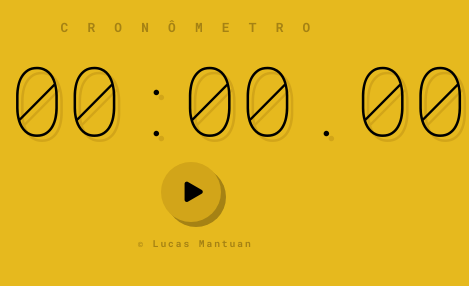
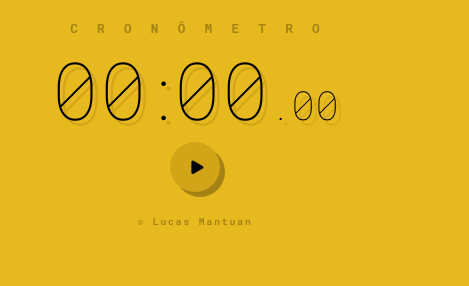
Before and after one commit to lsmantuan/cronometro, a plain HTML site: page index.html in a window 390 px wide. Shown: the whole page, 469 px wide, since content can reach past the window. Drawn offline with Linux system fonts and the light colour scheme.

Commit message:
Alterações Layout

```diff
--- /dev/null
+++ b/css/style.css
@@ -0,0 +1,166 @@
+@charset "utf-8";
+
+@import url("https://fonts.googleapis.com/css2?family=Roboto+Mono:wght@100;300;400;700&display=swap");
+
+@font-face {
+    font-family: "Mantuan";
+    src: url(/fonts/mantuan.ttf);
+}
+
+* {
+    box-sizing: border-box;
+    padding: 0;
+    margin: 0;
+}
+
+
+body {
+    background-color: rgb(230, 185, 30);
+    font-size: 16px;
+}
+
+.botao {
+    font-family: "Mantuan";
+    font-size: 1.2em;
+    height: 50px;
+    width: 50px;
+    border-radius: 50%;
+    border-width: 0;
+    padding: 5px 0 0 5px;
+    background-color: rgb(210, 165, 25);
+    box-shadow: rgb(165, 130, 20) 5px 5px;
+    color: rgb(0, 0, 0);
+    margin: 0 10px;
+}
+
+.botao:hover {
+    box-shadow: rgb(165, 130, 20) 5px 5px, rgb(240, 215, 120) 0 0 60px;
+}
+
+.botao:active {
+    background-color: rgb(190, 145, 20);
+    box-shadow: rgb(165, 130, 20) 1px 1px;
+}
+
+.titulo {
+    font-family: "Roboto Mono", Arial;
+    color: rgb(165, 130, 20);
+    font-size: 0.8em;
+    text-align: center;
+    font-weight: 700;
+    letter-spacing: 1.5em;
+    text-transform: uppercase;
+    margin: 5% 0 0 1.5em;
+}
+
+.rodape {
+    font-family: "Roboto Mono", Arial;
+    color: rgb(165, 130, 20);
+    font-size: 0.6em;
+    text-align: center;
+    font-weight: 700;
+    letter-spacing: 0.2em;
+    margin: 2% 0 0 0;
+}
+
+.cronometro {
+    text-align: center;
+}
+
+#minutos, #segundos {
+    font-family: "Roboto Mono", Arial;
+    font-weight: 100;
+    color: rgb(0, 0, 0);
+    font-size: 6em;
+    text-shadow: rgb(210, 165, 25) 5px 5px;
+}
+
+#centesimos {
+    font-family: "Roboto Mono", Arial;
+    font-weight: 100;
+    color: rgb(0, 0, 0);
+    font-size: 3em;
+    text-shadow: rgb(210, 165, 25) 5px 5px;
+}
+
+.divisaosegundo {
+    font-family: "Roboto Mono", Arial;
+    font-weight: 100;
+    color: rgb(0, 0, 0);
+    font-size: 6em;
+    text-shadow: rgb(210, 165, 25) 5px 5px;
+    margin: 0 -10px;
+}
+
+.divisaocentesimo {
+    font-family: "Roboto Mono", Arial;
+    font-weight: 100;
+    color: rgb(0, 0, 0);
+    font-size: 3em;
+    text-shadow: rgb(210, 165, 25) 5px 5px;
+    margin: 0 -5px;
+}
+
+.controles {
+    text-align: center;
+    margin: 0;
+}
+
+table {
+    font-family: "Roboto Mono", Arial;
+    font-size: 0.9em;
+    margin: 3% auto;
+    text-align: center;
+    border-spacing: 0;
+    border-radius: 20px;
+    width: 450px;
+}
+
+tr:nth-child(even) {
+    background-color: rgb(210, 165, 25);
+}
+
+td {
+    padding: 5px;
+}
+
+@media (max-width: 500px) {
+    table {
+        width: 300px;
+    }
+    #minutos, #segundos {
+        font-size: 5em;
+    }
+
+    #centesimos {
+        font-size: 2.5em;
+    }
+
+    .divisaosegundo {
+        font-size: 5em;
+        margin: 0 -15px;
+    }
+
+    .divisaocentesimo {
+        font-size: 2.5em;
+        margin: 0 -5px;
+    }
+
+}
+
+td:first-child {
+    border-radius: 10px 0 0 10px;
+}
+
+td:last-child {
+    border-radius: 0 10px 10px 0;
+}
+
+.volta::before {
+    font-family: "Mantuan";
+    content: "\1F6A9\0020";
+}
+
+.oculto {
+    display: none;
+}
--- a/index.html
+++ b/index.html
@@ -5,14 +5,18 @@
     <meta http-equiv="X-UA-Compatible" content="IE=edge">
     <meta name="viewport" content="width=device-width, initial-scale=1.0">
     <title>Cronômetro Simples</title>
-    <link rel="stylesheet" href="style.css">
+    <link rel="stylesheet" href="css/style.css">
 </head>
 <body>
    <main>
        <section>
            <div class="titulo">Cronômetro</div>
            <div class="cronometro">
-               <span id="minutos">00</span>:<span id="segundos">00</span>.<span id="centesimos">00</span>
+               <span id="minutos">00</span>
+               <span class="divisaosegundo">:</span>
+               <span id="segundos">00</span>
+               <span class="divisaocentesimo">.</span>
+               <span id="centesimos">00</span>
             </div>
        </section>
        <section class="controles">
@@ -31,6 +35,6 @@
         <p class="rodape">&copy; Lucas Mantuan</p>
     </footer>
    </main>
-   <script src="script.js"></script>
+   <script src="js/script.js"></script>
 </body>
 </html>
--- a/style.css
+++ /dev/null
@@ -1,106 +0,0 @@
-@charset "UTF8";
-
-@import url('https://fonts.googleapis.com/css2?family=Roboto+Mono:wght@100;300;400;700&display=swap');
-
-@font-face {
-    font-family: 'Mantuan';
-    src: url(fonts/mantuan.ttf);
-}
-
-body {
-    background-color: rgb(230, 185, 30);
-    font-size: 16px;
-}
-
-.botao {
-    font-family: 'Mantuan';
-    font-size: 1.82em;
-    height: 60px;
-    width: 60px;
-    border-radius: 50%;
-    border-width: 0;
-    padding: 5px 0 0 5px;
-    background-color: rgb(210, 165, 25);
-    box-shadow: rgb(165, 130, 20) 5px 5px;
-    color: rgb(0, 0, 0);
-    margin: 0 2% 0 0;
-}
-
-.botao:hover {
-    box-shadow: rgb(165, 130, 20) 5px 5px, rgb(240, 215, 120) 0 0 60px;
-}
-
-.botao:active {
-    background-color: rgb(190, 145, 20);
-    box-shadow: rgb(165, 130, 20) 1px 1px;
-}
-
-.titulo {
-    font-family: 'Roboto Mono', 'Arial';
-    color: rgb(165, 130, 20);
-    font-size: 0.8em;
-    text-align: center;
-    font-weight: 700;
-    letter-spacing: 1.5em;
-    text-transform: uppercase;
-    margin: 5% 0 0 0;
-}
-
-.rodape {
-    font-family: 'Roboto Mono', 'Arial';
-    color: rgb(165, 130, 20);
-    font-size: 0.6em;
-    text-align: center;
-    font-weight: 700;
-    letter-spacing: 0.2em;
-    margin: 2% 0 0 0;
-}
-
-.cronometro {
-    font-family: 'Roboto Mono', 'Arial';
-    font-weight: 100;
-    color: rgb(0, 0, 0);
-    text-align: center;
-    font-size: 6em;
-    text-shadow: rgb(210, 165, 25) 5px 5px;
-}
-
-.controles {
-    text-align: center;
-    margin: 0;
-}
-
-table {
-    font-family: 'Roboto Mono', 'Arial';
-    margin: 2% auto;
-    text-align: center;
-    border-spacing: 0;
-    border-radius: 20px;
-    width: 36%;
-}
-
-tr:nth-child(even) {
-    background-color: rgb(210, 165, 25);
-}
-
-td {
-    padding: 1.5%;
-    width: 12%;
-}
-
-td:first-child {
-    border-radius: 10px 0 0 10px;
-}
-
-td:last-child {
-    border-radius: 0 10px 10px 0;
-}
-
-.volta::before {
-    font-family: 'Mantuan';
-    content: '\1F6A9\0020';
-}
-
-.oculto {
-    display: none;
-}
```
Also changed, not shown: js/script.js (renamed from script.js).
